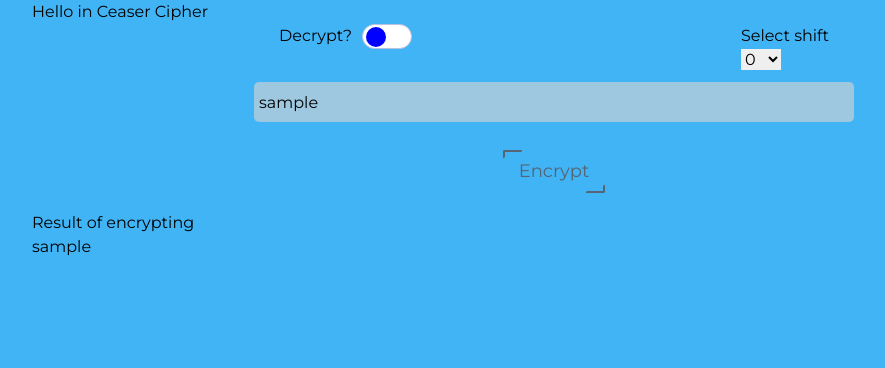
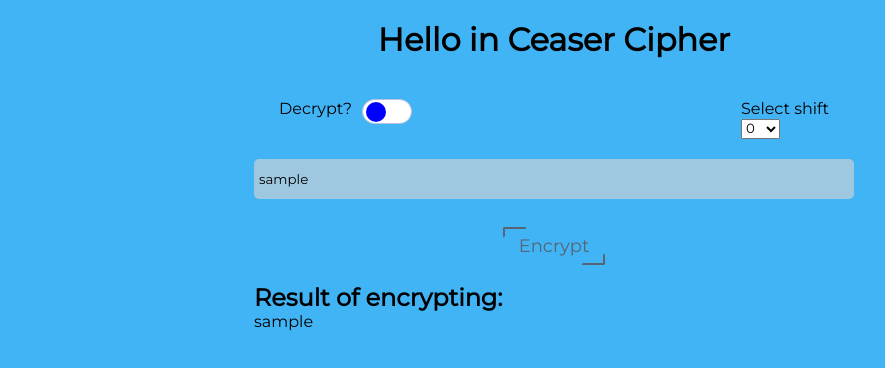
Before and after one commit to crispyyv/crispyyv-ciphers, a React (Create React App) app: page / in a window 1280 px wide. Both pictures are taken after typing "Sample" into the empty fields and a click on the button "Encrypt". Shown: the top 368 px of the page, without its empty margins (86-971 px from the left). Built offline with nearby package versions, Linux system fonts and the light colour scheme.

Commit message:
change some styles

```diff
--- a/public/index.html
+++ b/public/index.html
@@ -7,41 +7,14 @@
     <meta name="theme-color" content="#000000" />
     <meta
       name="description"
-      content="Web site created using create-react-app"
+      content="This web-site creating for decrypt & encrypt ceaser cipher by crispyyvl"
     />
     <link rel="apple-touch-icon" href="%PUBLIC_URL%/logo192.png" />
-    <!--
-      manifest.json provides metadata used when your web app is installed on a
-      user's mobile device or desktop. See https://developers.google.com/web/fundamentals/web-app-manifest/
-    -->
-    <link rel="manifest" href="%PUBLIC_URL%/manifest.json" />
-    <link
-      href="https://unpkg.com/tailwindcss@^1.0/dist/tailwind.min.css"
-      rel="stylesheet"
-    />
-    <!--
-      Notice the use of %PUBLIC_URL% in the tags above.
-      It will be replaced with the URL of the `public` folder during the build.
-      Only files inside the `public` folder can be referenced from the HTML.
 
-      Unlike "/favicon.ico" or "favicon.ico", "%PUBLIC_URL%/favicon.ico" will
-      work correctly both with client-side routing and a non-root public URL.
-      Learn how to configure a non-root public URL by running `npm run build`.
-    -->
-    <title>React App</title>
+    <title>Ceaser cipher</title>
   </head>
   <body>
     <noscript>You need to enable JavaScript to run this app.</noscript>
     <div id="root"></div>
-    <!--
-      This HTML file is a template.
-      If you open it directly in the browser, you will see an empty page.
-
-      You can add webfonts, meta tags, or analytics to this file.
-      The build step will place the bundled scripts into the <body> tag.
-
-      To begin the development, run `npm start` or `yarn start`.
-      To create a production bundle, use `npm run build` or `yarn build`.
-    -->
   </body>
 </html>
--- a/src/App.js
+++ b/src/App.js
@@ -4,7 +4,7 @@ import "./styles/main.scss";
 function App() {
   return (
     <div className="center">
-      <h1>Hello in Ceaser Cipher</h1>
+      <h1 className="title">Hello in Ceaser Cipher</h1>
       <Cipher />
     </div>
   );
--- a/src/components/Cipher.jsx
+++ b/src/components/Cipher.jsx
@@ -7,13 +7,14 @@ export const Cipher = () => {
   const [shift, setShift] = useState(0);
   const [showResult, setShowResult] = useState(false);
   const [decryptMass, setDecryptMass] = useState([]);
+
   const handleSubmit = (e) => {
     e.preventDefault();
     if (isDecrypt) {
       const text = decrypt(decryptText);
       setShowResult(true);
       setDecryptMass(text);
-      console.log(decryptMass);
+      console.log(decryptMass, shift);
     } else {
       const text = encrypt(ecnryptText, shift);
       setEcnryptText(text);
@@ -39,12 +40,14 @@ export const Cipher = () => {
               }}
             />
           </div>
+          {isDecrypt ? null : (
             <div className="form__shift">
               <p>Select shift</p>
+
               <select
                 value={shift}
                 onChange={(e) => {
-                setShift(e.target.value);
+                  setShift(parseInt(e.target.value));
                 }}
               >
                 {numbers.map((n) => (
@@ -52,6 +55,7 @@ export const Cipher = () => {
                 ))}
               </select>
             </div>
+          )}
         </div>
 
         {isDecrypt ? (
@@ -84,13 +88,22 @@ export const Cipher = () => {
       </form>
 
       {showResult ? (
-        <>
-          <h2>Result of {isDecrypt ? "decrypting" : "encrypting"}</h2>
+        <div className="result">
+          <h2>Result of {isDecrypt ? "decrypting: " : "encrypting: "}</h2>
 
           {isDecrypt ? (
-            <ul className="result">
+            <ul className="result__list">
               {decryptMass.map((val, idx) => (
-                <li key={idx}>
+                <li
+                  key={idx}
+                  className={
+                    shift === 26 - idx
+                      ? "result__correct"
+                      : 26 - idx === 26
+                      ? "result__correct"
+                      : null
+                  }
+                >
                   <strong>Shift alphabet on {26 - idx} symbol</strong>: {val}
                 </li>
               ))}
@@ -98,7 +111,7 @@ export const Cipher = () => {
           ) : (
             <p>{ecnryptText}</p>
           )}
-        </>
+        </div>
       ) : null}
     </>
   );
--- a/src/helpers/cryptoFunction.js
+++ b/src/helpers/cryptoFunction.js
@@ -28,10 +28,7 @@ export const numbers = [
 ];
 
 export const encrypt = (string, num) => {
-  let encrypted = "";
-  let charcode = 0;
   string = string.toLowerCase();
-  num = parseInt(num);
 
   return string
     .split("")
--- a/src/styles/main.scss
+++ b/src/styles/main.scss
@@ -7,6 +7,8 @@
   margin: 0;
   box-sizing: border-box;
   font-family: "Montserrat", sans-serif;
+  list-style: none;
+  outline: none;
 }
 
 body {
@@ -18,7 +20,10 @@ body {
   width: 100%;
   margin: 0 auto;
 }
-
+.title {
+  text-align: center;
+  margin: 20px 0 40px 0;
+}
 .form {
   @include flex;
 
@@ -26,6 +31,8 @@ body {
     @include flex(row, space-between);
     max-width: 550px;
     width: 100%;
+    min-height: 39px;
+    margin-bottom: 10px;
     #isDecrypt {
       @include toggle-button;
       margin-left: 10px;
@@ -39,7 +46,6 @@ body {
     border: none;
     background-color: transparent;
     cursor: pointer;
-    outline: none;
     font-size: 18px;
     margin: 1em 0.8em;
 
@@ -82,11 +88,6 @@ body {
       height: 100%;
     }
 
-    &:focus,
-    &:active {
-      outline: none;
-    }
-
     @include transition(all 0.1s);
 
     &:hover {
@@ -96,8 +97,12 @@ body {
 }
 
 .result {
+  max-width: 600px;
+  margin: 0 auto;
+  &__list {
     @include flex(column-reverse);
-
+    max-width: 600px;
+    margin: 20px auto;
     li {
       height: 50px;
       padding: 15px;
@@ -106,3 +111,7 @@ body {
       background-color: $body-color;
     }
   }
+  &__correct {
+    color: #41b4f6;
+  }
+}
--- a/src/styles/mixins.scss
+++ b/src/styles/mixins.scss
@@ -23,18 +23,21 @@
     width: 100%;
     height: 40px;
     border-radius: 5px;
+    border: none;
     margin: 10px 0;
     padding: 5px;
     background: #9ec8e0;
     color: black;
+    outline: none;
 
     &::placeholder {
       color: black;
       opacity: 0.5;
+      outline: none;
     }
 
     &:focus {
-      transition: all 0.5s linear;
+      transition: background-color 0.5s ease-in-out;
       outline: none;
       border: 1px solid black;
       background: #eee;
```
Lines whose indentation alone changed are shown as unchanged.
